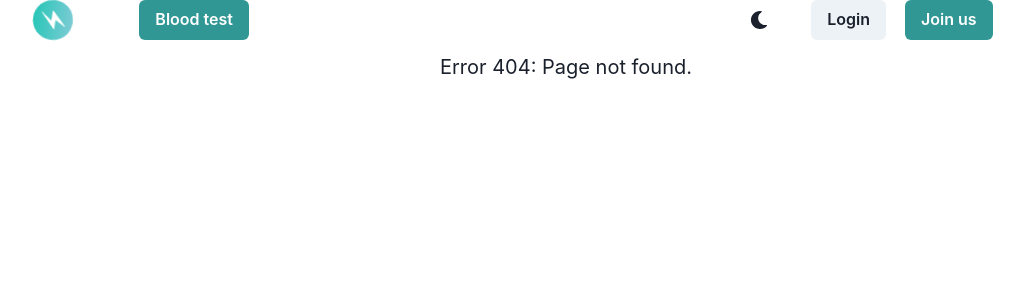
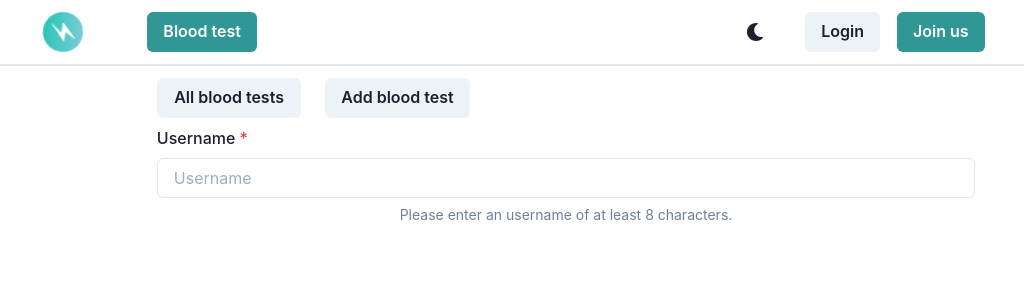
Before and after one commit to Tonia-P/359-project.github.io, a React (Create React App) app in the folder src/ui/: page /bloodtest/new in a window 1280 px wide. Before the commit this address had no page. Shown: the top 300 px of the page, without its empty margins (74-1098 px from the left). Built offline with nearby package versions, Linux system fonts and the light colour scheme; some icons are missing.

Commit message:
New Components dor the User Display

```diff
--- a/src/ui/src/App.js
+++ b/src/ui/src/App.js
@@ -148,7 +148,7 @@ function App() {
                 <Route path="/dashboard" element= { <Dashboard values={ userInfo } />} />
                 <Route path="bloodtest" element= { <BloodTestMenu />} >
                   <Route path="allbloodtests" element={<AllBloodTests />} />
-                  <Route path="newBloodTest" element={<NewBloodTest />} />
+                  <Route path="new" element={<NewBloodTest />} />
                 </Route>
                 <Route path="*" element={ <div> Error 404: Page not found. </div> } />
                 <Route path="/Profile" element={<Profile values = {userInfo}/>} />
--- a/src/ui/src/Header.js
+++ b/src/ui/src/Header.js
@@ -12,12 +12,14 @@ import {
   MenuGroup,
   MenuOptionGroup,
   MenuDivider,
+  Box,
   Avatar
 
 } from '@chakra-ui/react'
 import { Logo } from './Logo';
 import { BrowserRouter as Router, Routes, Route, Link } from 'react-router-dom'
 import { ColorModeSwitcher } from './ColorModeSwitcher';
+import './header.css';
 
 
 const Header = (isLogged) => {
@@ -40,9 +42,15 @@ const Header = (isLogged) => {
         window.location.reload();
     }
 
+    useEffect(
+      () =>{
+        setUsermame (read_cookie('username'));
+      },[]
+    )
+
     return (
 
-        <Stack>
+      <Box className='kappa' p={3} borderBottomWidth='2px' sx={{ position: '-webkit-sticky', /* Safari */ position: 'sticky', top: '0',}}>
         <Grid templateColumns='repeat(12, 1fr)' align='center' >
             <GridItem colSpan={1} h='10' justifySelf="flex-start" />
             <GridItem colSpan={1} h='10' justifySelf="flex-start" >
@@ -80,27 +88,18 @@ const Header = (isLogged) => {
             :
             <GridItem colSpan={2} h='10'  justifySelf="flex-end" >
 
-            <Button onClick={handleLogout} >
-                <Link to="/">Logout</Link>
-            </Button>
 
-            <Avatar name='Kola Tioluwani' src='https://bit.ly/tioluwani-kolawole' />
-
-            <Menu closeOnSelect={false}>
-              <MenuButton as={Button} colorScheme='blue'>
-                MenuItem
+            <Menu closeOnSelect={true} direction= "rtl">
+              <MenuButton  colorScheme='blue' >
+              <Avatar name={ username } size='md' src='https://bit.ly/tioluwani-kolawole' />
               </MenuButton>
               <MenuList minWidth='240px'>
-                <MenuOptionGroup defaultValue='asc' title='Order' type='radio'>
-                  <MenuItemOption value='asc'>Ascending</MenuItemOption>
-                  <MenuItemOption value='desc'>Descending</MenuItemOption>
-                </MenuOptionGroup>
-                <MenuDivider />
-                <MenuOptionGroup title='Country' type='checkbox'>
-                  <MenuItemOption value='email'>Email</MenuItemOption>
-                  <MenuItemOption value='phone'>Phone</MenuItemOption>
-                  <MenuItemOption value='country'>Country</MenuItemOption>
-                </MenuOptionGroup>
+              <MenuItem><Link to="/dashboard">Dashboard</Link></MenuItem>
+              <MenuItem><Link to="/Profile">Profile</Link></MenuItem>
+
+              <MenuDivider />
+                <MenuItem onClick={handleLogout}><Link to="/">Logout</Link></MenuItem>
+
               </MenuList>
             </Menu>
 
@@ -109,7 +108,7 @@ const Header = (isLogged) => {
 
             <GridItem colSpan={1} h='10' justifySelf="flex-start" />
         </Grid>
-        </Stack>
+        </Box>
     );
 }
 
--- a/src/ui/src/bloodtest/Menu.js
+++ b/src/ui/src/bloodtest/Menu.js
@@ -22,12 +22,15 @@ const BloodTestMenu = () =>{
 
     return (
         <Stack>
+
+            <Grid templateColumns='repeat(5, 1fr)' gap={6}>
                 <Button>
                     <Link to="/bloodtest/allbloodtests">All blood tests</Link>
                 </Button>
                 <Button>
                     <Link to="/bloodtest/new">Add blood test</Link>
                 </Button>
+            </Grid>
 
 
 
--- a/src/ui/src/bloodtest/NewBloodTest.js
+++ b/src/ui/src/bloodtest/NewBloodTest.js
@@ -0,0 +1,57 @@
+import { useState, useEffect } from 'react';
+import React from 'react';
+import $ from 'jquery';
+import {
+    Stack,
+    Button,
+    FormControl,
+    FormLabel,
+    FormHelperText,
+    Input,
+    FormErrorMessage,
+    InputGroup,
+    InputRightElement,
+    Radio,
+    HStack,
+    RadioGroup,
+    Select,
+    Grid,
+    NumberInput,
+    NumberInputField,
+    Checkbox,
+    Textarea,
+    Text
+} from '@chakra-ui/react'
+import { BrowserRouter as Router, Routes, Route, Link  } from 'react-router-dom'
+import NewBloodTestControl from './NewBloodTestControl';
+
+
+
+
+const NewBloodTest = () =>{
+
+    const { handleChange, handleSubmit, values, errors, setValues, isSubmitting } = NewBloodTestControl(
+    );
+
+
+    return (
+        <Stack>
+            <FormControl isRequired id= "username" isInvalid={errors.username}>
+                <FormLabel>Username</FormLabel>
+                <Input
+                    type= "text"
+                    name= "username"
+                    autoComplete= "on"
+                    value= {values.username}
+                    onChange= {handleChange}
+                    placeholder= "Username"
+                    minLength="8"
+                    />
+                <FormHelperText>Please enter an username of at least 8 characters.</FormHelperText>
+                <FormErrorMessage >{errors.username}</FormErrorMessage>
+            </FormControl>
+        </Stack>
+    )
+}
+
+export default NewBloodTest;
--- /dev/null
+++ b/src/ui/src/header.css
@@ -0,0 +1,4 @@
+.kappa {
+    backdrop-filter: blur(10px);
+    z-index: 6;
+}
```
Also changed, not shown: src/ui/src/theme.js (added), 1 other file (tests, documents, lock files or other folders). Lines whose indentation alone changed are shown as unchanged.
